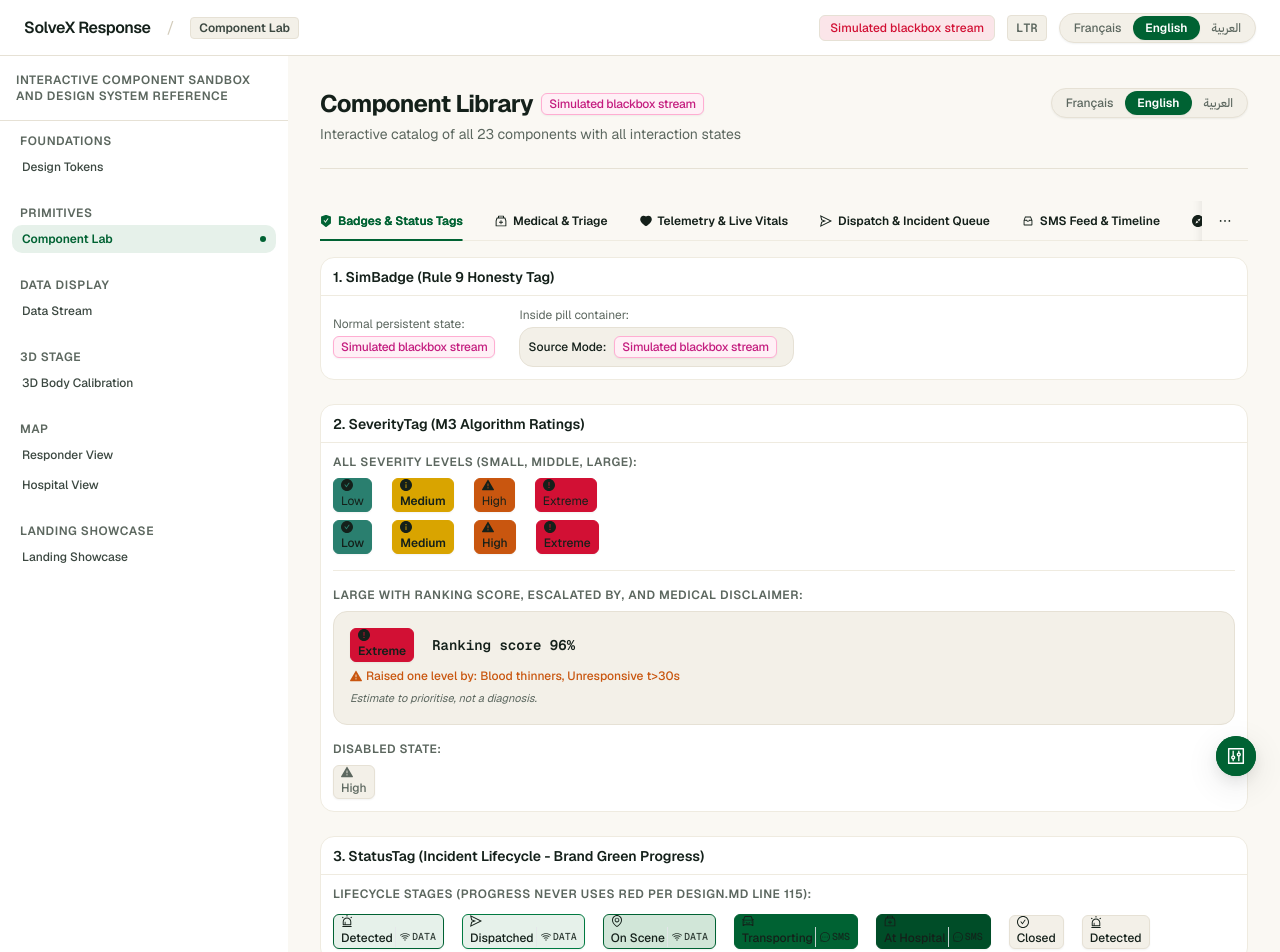
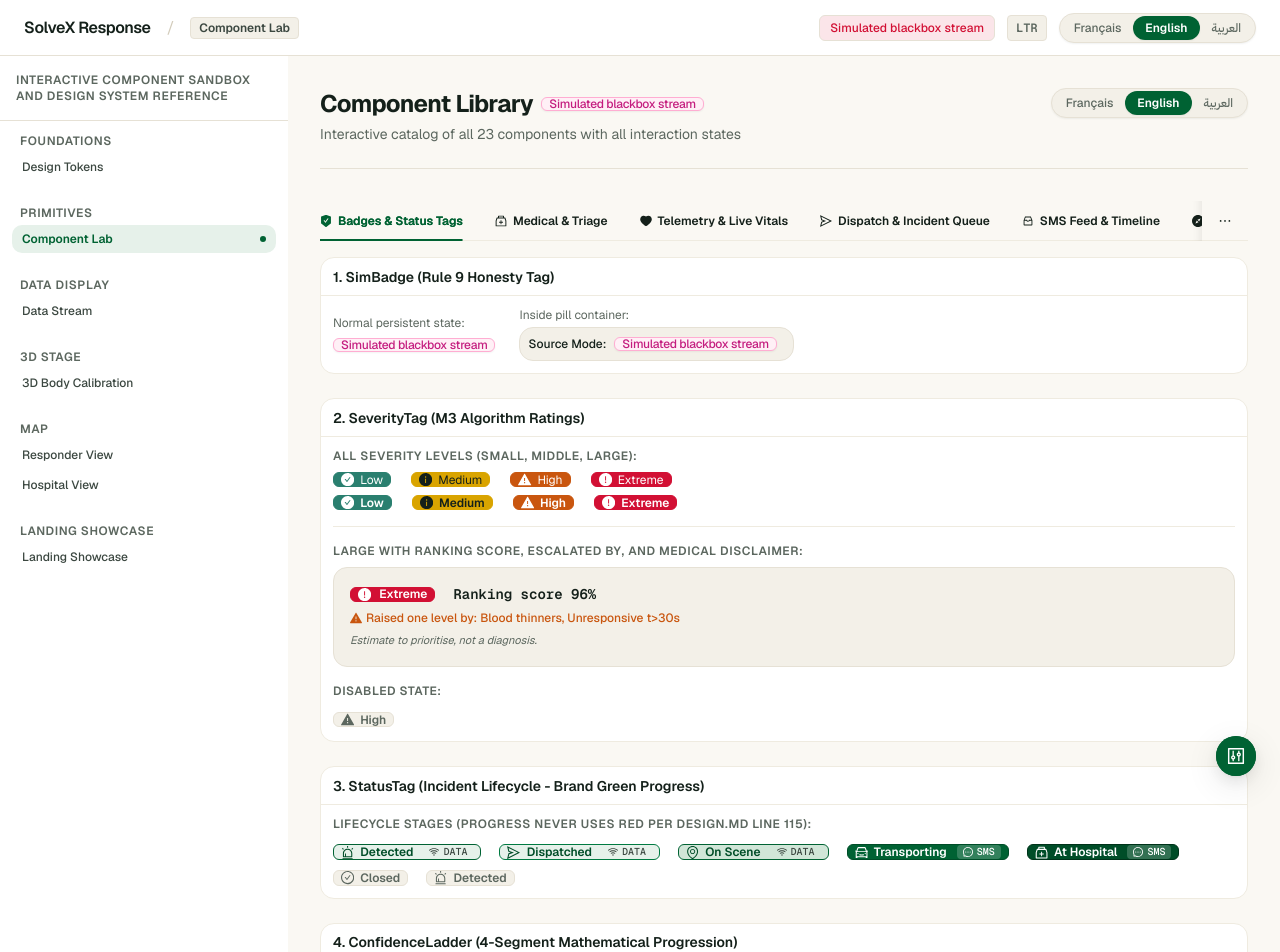
Before and after one commit to Ahyaha-Solvex/solvex-web, a Next.js app: page /en in a window 1280 px wide. Shown: the top 952 px of the page. Built offline with nearby package versions, Linux system fonts and the light colour scheme; what @ant-design/nextjs-registry would draw is missing.

Commit message:
cp2: polish component library tags, buttons, error cards, and active states

```diff
--- a/src/components/app/IncidentPanel.tsx
+++ b/src/components/app/IncidentPanel.tsx
@@ -8,6 +8,7 @@ import {
   PhoneOutlined,
   CloseCircleOutlined,
   CompassOutlined,
+  CarOutlined,
 } from '@ant-design/icons';
 import { useTranslations } from 'next-intl';
 import type { Incident } from '@/lib/data/types';
@@ -62,6 +63,60 @@ export function IncidentPanel({
         </div>
       </Card>
 
+      {/* Dispatched Unit Card */}
+      {incident.dispatch?.ambulanceId && (
+        <Card size="small" className="bg-surface border-border shadow-1">
+          <div className="space-y-3">
+            <div className="flex items-center justify-between">
+              <span className="text-xs font-semibold uppercase tracking-wider text-muted">
+                Unité Engagée
+              </span>
+              <span className="text-xs font-bold px-2 py-0.5 rounded bg-brand-subtle text-brand border border-brand/20">
+                En route
+              </span>
+            </div>
+
+            <div className="flex items-center justify-between p-3 rounded-lg bg-surface-2 border border-border">
+              <div className="flex items-center gap-3">
+                <div className="w-9 h-9 rounded-full bg-brand/10 text-brand flex items-center justify-center shrink-0">
+                  <CarOutlined className="text-base" />
+                </div>
+                <div>
+                  <div className="text-xs font-bold text-ink">
+                    Ambulance {incident.dispatch.ambulanceId.toUpperCase()}
+                  </div>
+                  <div className="text-[11px] text-muted">
+                    Protection Civile · Bouira
+                  </div>
+                </div>
+              </div>
+
+              {incident.dispatch.etaToSceneS !== undefined && (
+                <div className="text-end">
+                  <div className="font-mono text-sm font-bold text-brand">
+                    {Math.round(incident.dispatch.etaToSceneS / 60)} min
+                  </div>
+                  <div className="text-[10px] text-muted uppercase font-medium">
+                    ETA sur site
+                  </div>
+                </div>
+              )}
+            </div>
+
+            {incident.dispatch.hospitalId && (
+              <div className="flex items-center justify-between text-xs px-1 text-muted">
+                <span>Hôpital de destination :</span>
+                <span className="font-semibold text-ink">
+                  {incident.dispatch.hospitalId === 'hosp-bouira'
+                    ? 'EPH Bouira'
+                    : incident.dispatch.hospitalId}
+                </span>
+              </div>
+            )}
+          </div>
+        </Card>
+      )}
+
       {/* 2. Dispatcher Actions (2x2 Grid) */}
       <Card size="small" className="bg-surface border-border shadow-1">
         <div className="grid grid-cols-2 gap-2">
@@ -70,7 +125,7 @@ export function IncidentPanel({
             disabled={incident.confidence.status === 'confirmed'}
             onClick={onConfirm}
             icon={<AlertOutlined />}
-            className="w-full text-xs"
+            className="w-full text-xs font-semibold h-9"
           >
             {t('actions.confirm')}
           </Button>
@@ -80,16 +135,16 @@ export function IncidentPanel({
             disabled={incident.lifecycle !== 'detected'}
             onClick={onAssignAmbulance}
             icon={<SendOutlined />}
-            className="w-full text-xs"
+            className="w-full text-xs font-semibold h-9"
           >
-            {t('actions.assignAmbulance')}
+            {incident.lifecycle === 'dispatched' ? 'Ambulance affectée' : t('actions.assignAmbulance')}
           </Button>
 
           <Button
             type="default"
             onClick={onCallForHelp}
             icon={<PhoneOutlined />}
-            className="w-full text-xs"
+            className="w-full text-xs font-semibold h-9"
           >
             {t('actions.callForHelp')}
           </Button>
@@ -104,7 +159,7 @@ export function IncidentPanel({
             <Button
               danger
               icon={<CloseCircleOutlined />}
-              className="w-full text-xs"
+              className="w-full text-xs font-semibold h-9"
             >
               {t('actions.close')}
             </Button>
--- a/src/components/app/SeverityTag.tsx
+++ b/src/components/app/SeverityTag.tsx
@@ -38,34 +38,34 @@ export function SeverityTag({
   const config = {
     low: {
       color: 'var(--sev-low)',
-      textClass: 'text-white',
+      textColor: '#FFFFFF',
       icon: <CheckCircleFilled />,
       label: t('low'),
     },
     medium: {
       color: 'var(--sev-medium)',
-      textClass: 'text-ink font-semibold',
+      textColor: '#14201A',
       icon: <InfoCircleFilled />,
       label: t('medium'),
     },
     high: {
       color: 'var(--sev-high)',
-      textClass: 'text-white',
+      textColor: '#FFFFFF',
       icon: <WarningFilled />,
       label: t('high'),
     },
     extreme: {
       color: 'var(--sev-extreme)',
-      textClass: 'text-white',
+      textColor: '#FFFFFF',
       icon: <ExclamationCircleFilled />,
       label: t('extreme'),
     },
   }[severity];
 
   const sizeClasses = {
-    small: 'text-xs px-2 py-0.5 rounded-[4px]',
-    middle: 'text-xs px-2.5 py-1 rounded-[6px] font-medium',
-    large: 'text-base font-semibold px-4 py-2 rounded-[10px] h-10 inline-flex items-center gap-2',
+    small: 'text-[11px] px-2 py-0.5 rounded-[4px] gap-1.5 h-6',
+    middle: 'text-xs px-2.5 py-1 rounded-[6px] font-semibold gap-1.5 h-7',
+    large: 'text-sm font-semibold px-4 py-2 rounded-[8px] gap-2 h-10',
   }[size];
 
   const tagContent = (
@@ -73,16 +73,20 @@ export function SeverityTag({
       style={{
         backgroundColor: disabled ? 'var(--surface-2)' : config.color,
         borderColor: disabled ? 'var(--border)' : config.color,
-        color: disabled ? 'var(--muted)' : undefined,
+        color: disabled ? 'var(--muted)' : config.textColor,
       }}
-      className={`m-0 border inline-flex items-center gap-1.5 transition-all shadow-sm ${
-        disabled ? 'opacity-60 cursor-not-allowed' : config.textClass
+      className={`m-0 border inline-flex items-center transition-all shadow-xs select-none whitespace-nowrap ${
+        disabled ? 'opacity-60 cursor-not-allowed' : ''
       } ${sizeClasses} ${className}`}
     >
-      {showIcon && <span className="flex items-center">{config.icon}</span>}
-      <span>{config.label}</span>
+      {showIcon && (
+        <span className="inline-flex items-center justify-center shrink-0 text-[1.1em]">
+          {config.icon}
+        </span>
+      )}
+      <span className="leading-none">{config.label}</span>
       {rankingScore !== undefined && size === 'small' && (
-        <span className="font-mono opacity-90 ms-1 text-[11px]">
+        <span className="font-mono opacity-90 ms-1 text-[10px]">
           ({Math.round(rankingScore * 100)}%)
         </span>
       )}
--- a/src/components/app/StatusTag.tsx
+++ b/src/components/app/StatusTag.tsx
@@ -35,68 +35,79 @@ export function StatusTag({
   const config = {
     detected: {
       color: '#E6F1EA',
-      borderColor: 'var(--brand)',
-      textColor: 'text-brand',
+      borderColor: '#006233',
+      textColor: '#004D28',
       icon: <AlertOutlined />,
       label: t('detected'),
     },
     dispatched: {
       color: '#E6F1EA',
       borderColor: '#007A41',
-      textColor: 'text-brand',
+      textColor: '#004D28',
       icon: <SendOutlined />,
       label: t('dispatched'),
     },
     on_scene: {
       color: '#D1E6D8',
       borderColor: '#006233',
-      textColor: 'text-brand',
+      textColor: '#004D28',
       icon: <EnvironmentOutlined />,
       label: t('on_scene'),
     },
     transporting: {
-      color: 'var(--brand)',
-      borderColor: 'var(--brand)',
-      textColor: 'text-white',
+      color: '#006233',
+      borderColor: '#004D28',
+      textColor: '#FFFFFF',
       icon: <CarOutlined />,
       label: t('transporting'),
     },
     at_hospital: {
       color: '#004D28',
-      borderColor: '#004D28',
-      textColor: 'text-white',
+      borderColor: '#00331A',
+      textColor: '#FFFFFF',
       icon: <MedicineBoxOutlined />,
       label: t('at_hospital'),
     },
     closed: {
       color: 'var(--surface-2)',
       borderColor: 'var(--border)',
-      textColor: 'text-muted',
+      textColor: 'var(--muted)',
       icon: <CheckCircleOutlined />,
       label: t('closed'),
     },
   }[status];
 
   const sizeClasses = {
-    small: 'text-xs px-2 py-0.5 rounded-[4px]',
-    middle: 'text-xs px-2.5 py-1 rounded-[6px] font-medium',
+    small: 'text-[11px] px-2 py-0.5 rounded-[4px] gap-1.5 h-6',
+    middle: 'text-xs px-2.5 py-1 rounded-[6px] font-semibold gap-1.5 h-7',
   }[size];
+
+  const effectiveTextColor = disabled ? 'var(--muted)' : config.textColor;
 
   return (
     <Tag
       style={{
         backgroundColor: disabled ? 'var(--surface-2)' : config.color,
         borderColor: disabled ? 'var(--border)' : config.borderColor,
+        color: effectiveTextColor,
       }}
-      className={`m-0 inline-flex items-center gap-1.5 transition-all shadow-sm ${
-        disabled ? 'text-muted opacity-60 cursor-not-allowed' : config.textColor
+      className={`m-0 inline-flex items-center transition-all shadow-xs select-none whitespace-nowrap ${
+        disabled ? 'opacity-60 cursor-not-allowed' : ''
       } ${sizeClasses} ${className}`}
     >
-      <span className="flex items-center">{config.icon}</span>
-      <span>{config.label}</span>
+      <span className="inline-flex items-center justify-center shrink-0 text-[1.1em]">
+        {config.icon}
+      </span>
+      <span className="leading-none">{config.label}</span>
 
       {channel && (
-        <span className="inline-flex items-center gap-0.5 ps-1 border-s border-current/25 ms-0.5 text-[10px] font-mono opacity-85">
+        <span
+          className={`inline-flex items-center gap-1 ms-1 px-1.5 py-0.5 rounded text-[10px] font-mono font-medium leading-none ${
+            status === 'transporting' || status === 'at_hospital'
+              ? 'bg-white/20 text-white'
+              : 'bg-black/8 text-ink-2'
+          }`}
+        >
           {channel === 'data' ? <WifiOutlined /> : <MessageOutlined />}
           <span>{channel.toUpperCase()}</span>
         </span>
--- a/src/components/ui/LabShell.tsx
+++ b/src/components/ui/LabShell.tsx
@@ -122,7 +122,7 @@ export function LabShell({ children }: LabShellProps) {
                           href={item.href}
                           className={`flex items-center justify-between px-2.5 py-1.5 rounded-md text-xs font-medium transition-colors focus-visible:outline-none ${
                             isActive
-                              ? 'bg-brand-subtle text-brand font-semibold border-inline-start-2 border-brand'
+                              ? 'bg-brand-subtle text-brand font-semibold shadow-xs'
                               : 'text-ink-2 hover:bg-surface-2 hover:text-ink'
                           }`}
                         >
--- a/src/styles/globals.css
+++ b/src/styles/globals.css
@@ -143,9 +143,38 @@ body {
   transform: none !important;
 }
 
-/* --- Button Tactile Transitions --- */
+/* --- Button Tactile Transitions & Sizing --- */
 .ant-btn {
   transition: all var(--dur-fast) var(--ease-out) !important;
+  display: inline-flex !important;
+  align-items: center !important;
+  justify-content: center !important;
+  padding-inline: 16px !important;
+}
+.ant-btn-sm {
+  padding-inline: 12px !important;
+}
+.ant-btn-lg {
+  padding-inline: 24px !important;
+}
+
+/* =============================================================
+   ANT DESIGN TAGS (Horizontal Alignment & Crisp Contrast)
+   ============================================================= */
+.ant-tag {
+  display: inline-flex !important;
+  align-items: center !important;
+  justify-content: center !important;
+  vertical-align: middle !important;
+  line-height: 1 !important;
+  white-space: nowrap !important;
+}
+.ant-tag > span,
+.ant-tag .anticon {
+  display: inline-flex !important;
+  align-items: center !important;
+  justify-content: center !important;
+  line-height: 1 !important;
 }
 
 /* =============================================================
```
Also changed, not shown: src/components/app/IncidentRow.tsx (+3 -11 lines), src/components/app/RegionRow.tsx (+3 -11 lines), src/components/app/ScenarioPanel.tsx (+6 -1 lines), src/components/app/VitalsCard.tsx (+21 -13 lines).
